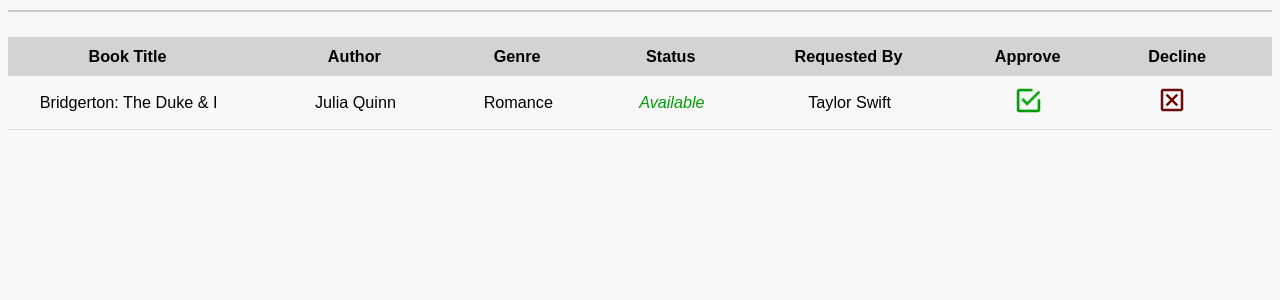
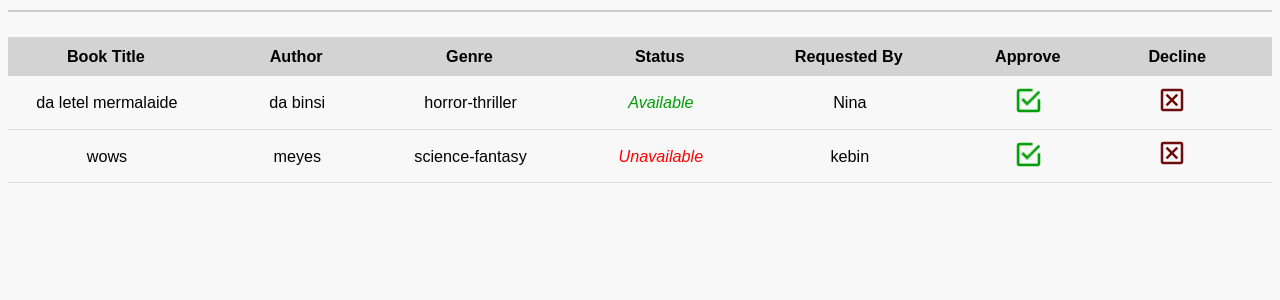
Before and after one commit to danaiaxx/LibroCo, a Flask app: page /requests in a window 1280 px wide. Shown: the part 70-370 px from the top of the page. Run offline with Flask 3, Linux system fonts and the light colour scheme; data comes from the database, SQL or seed files in the repository; both versions use the stored data as it was after the commit.

Commit message:
requests page update

```diff
--- a/LibroCoWeb/app.py
+++ b/LibroCoWeb/app.py
@@ -2,6 +2,7 @@
 from dbhelper import *
 import os
 import random
+import sqlite3
 import string
 import logging
 
@@ -344,9 +345,45 @@
     return render_template('list_books.html', books=books)
 
 #REQUESTS PAGE
-@app.route("/requests")
+def get_requests():
+    # Connect to the database
+    conn = sqlite3.connect('libroco.db')
+    cursor = conn.cursor()
+
+    # Query to get all requests along with book and user information
+    cursor.execute("""
+        SELECT books.book_title, books.author, books.genre, status.availability, users.user_name, requests.request_id
+        FROM requests
+        JOIN books ON requests.book_id = books.book_id
+        JOIN users ON requests.user_id = users.user_id
+        LEFT JOIN status ON books.book_id = status.book_id
+    """)
+
+    # Fetch all results
+    requests = cursor.fetchall()
+    conn.close()
+
+    return requests
+
+@app.route('/requests')
 def requests():
-    return render_template("requests.html")
+    # Get the list of requests
+    requests = get_requests()
+    return render_template('requests.html', requests=requests)
+
+@app.route('/approve_request', methods=['POST'])
+def approve_request():
+    request_id = request.form['request_id']
+    # Handle approval logic here (e.g., update status to Approved in the database)
+    # Redirect back to the requests page
+    return redirect(url_for('requests'))
+
+@app.route('/decline_request', methods=['POST'])
+def decline_request():
+    request_id = request.form['request_id']
+    # Handle decline logic here (e.g., delete or update status to Declined in the database)
+    # Redirect back to the requests page
+    return redirect(url_for('requests'))
 
 #READERS PAGE
 @app.route("/readers")
--- a/LibroCoWeb/templates/requests.html
+++ b/LibroCoWeb/templates/requests.html
@@ -1,6 +1,5 @@
 <!DOCTYPE html>
 <html>
-
 <head>
     <meta charset="utf-8">
     <meta name="viewport" content="width=device-width, initial-scale=1">
@@ -42,44 +41,38 @@
                 <th>Approve</th>
                 <th>Decline</th>
             </tr>
-            {% for book in books%}
+            {% for request in requests %}
                 <tr>
-                    <td>{{ book['book_title'] }}</td>
-                    <td>{{ book['author'] }}</td>
-                    <td>{{ book['genre'] }}</td>
-                    <td>{{ student[4] }}</td>
-                    <td>{{ student[5] }}</td>
+                    <td>{{ request[0] }}</td> <!-- Book Title -->
+                    <td>{{ request[1] }}</td> <!-- Author -->
+                    <td>{{ request[2] }}</td> <!-- Genre -->
+                    <td class="status">
+                        {% if request[3] == 'Available' %}
+                            <span class="available">Available</span>
+                        {% else %}
+                            <span class="unavailable">Unavailable</span>
+                        {% endif %}
+                    </td>
+                    <td>{{ request[4] }}</td> <!-- Requested By -->
                     <td class="action-cell">
+                        <form action="{{ url_for('approve_request') }}" method="post">
+                            <input type="hidden" name="request_id" value="{{ request[5] }}">
                             <button class="approve-btn">
                                 <img src="{{ url_for('static', filename='images/tsek.png') }}" class="tsek" alt="Approve">
                             </button>
+                        </form>
                     </td>
                     <td class="action-cell">
+                        <form action="{{ url_for('decline_request') }}" method="post">
+                            <input type="hidden" name="request_id" value="{{ request[5] }}">
                             <button class="decline-btn">
                                 <img src="{{ url_for('static', filename='images/eks.png') }}" class="eks" alt="Decline">
                             </button>
+                        </form>
                     </td>
                 </tr>
-            {% endfor%}
-                <tr>
-                    <td>Bridgerton: The Duke & I</td>
-                    <td>Julia Quinn</td>
-                    <td>Romance</td>
-                    <td class="status"><span class="available">Available</span></td>
-                    <td>Taylor Swift</td>
-                    <td class="action-cell">
-                        <button class="approve-btn">
-                            <img src="{{ url_for('static', filename='images/tsek.png') }}" class="tsek" alt="Approve">
-                        </button>
-                    </td>
-                    <td class="action-cell">
-                        <button class="decline-btn">
-                            <img src="{{ url_for('static', filename='images/eks.png') }}" class="eks" alt="Decline">
-                        </button>
-                    </td>
-                </tr>
+            {% endfor %}
         </table>
     </div>
 </body>
-
 </html>
```
Also changed, not shown: LibroCoWeb/libroco.db. Lines whose indentation alone changed are shown as unchanged.
